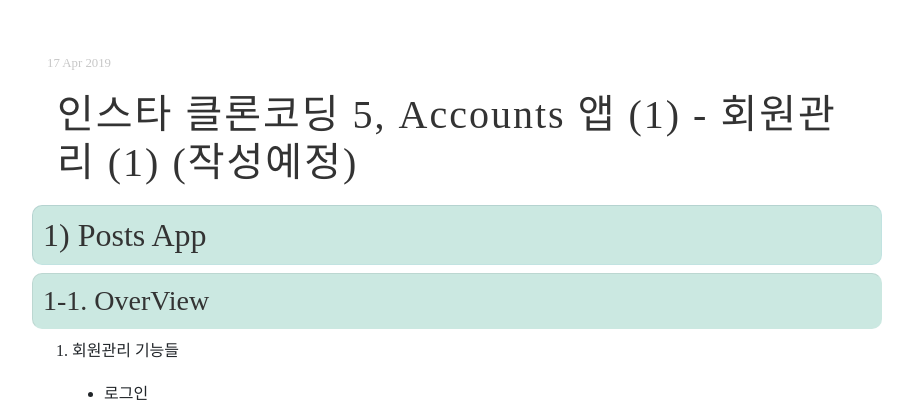
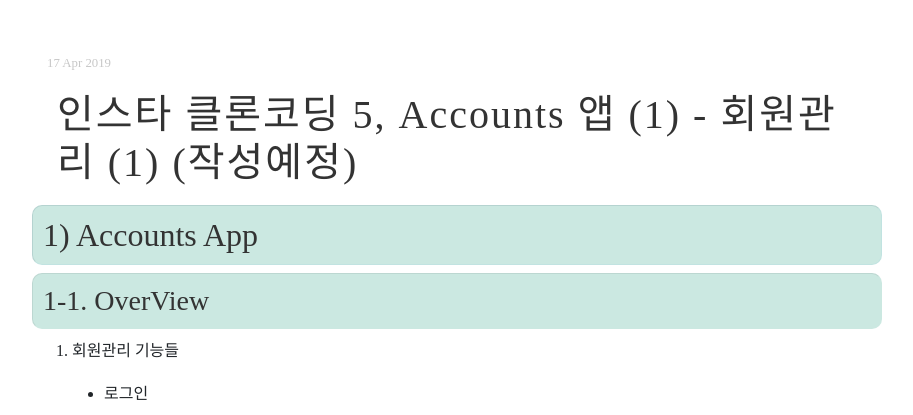
Before and after one commit to DongChanS/DongChanS.github.io, a Jekyll site: the page built from _posts/2019-04-17-50.md, in a window 1280 px wide and 1172 px high. Shown: the part 362-777 px from the top of the window, without its empty margins (96-1009 px from the left). Built offline with Jekyll 4.4.1, drawn with Linux system fonts in a browser that asks for light colours; nearby versions of some CDN libraries; some web fonts are replaced; comment, search, counter and statistics services are not loaded.

Commit message:
Update 2019-04-17-50.md

```diff
--- a/_posts/2019-04-17-50.md
+++ b/_posts/2019-04-17-50.md
@@ -6,7 +6,7 @@ category : 'Django'
 
 ---
 
-## 1) Posts App
+## 1) Accounts App
 
 ### 1-1. OverView
 
```
